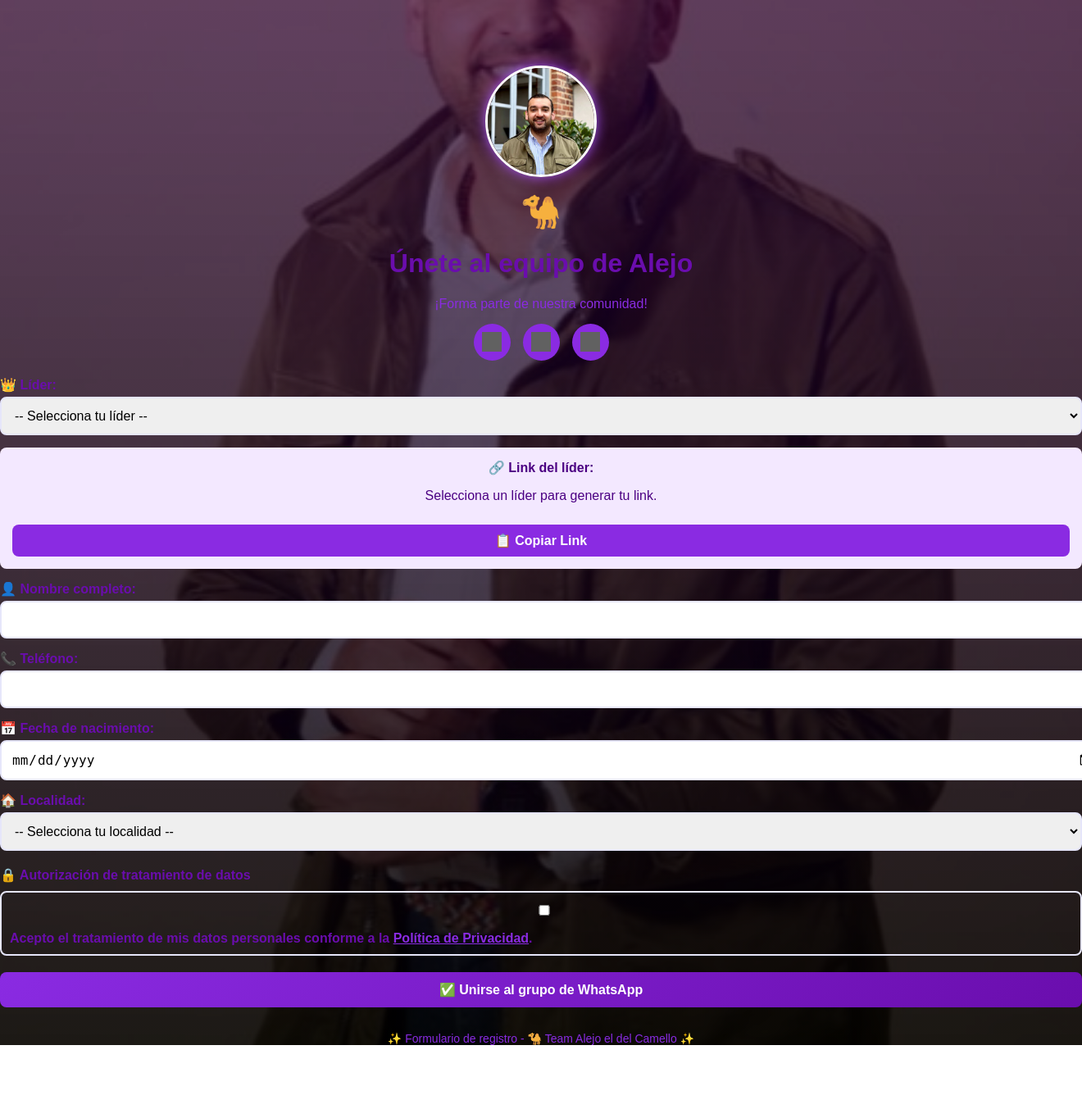
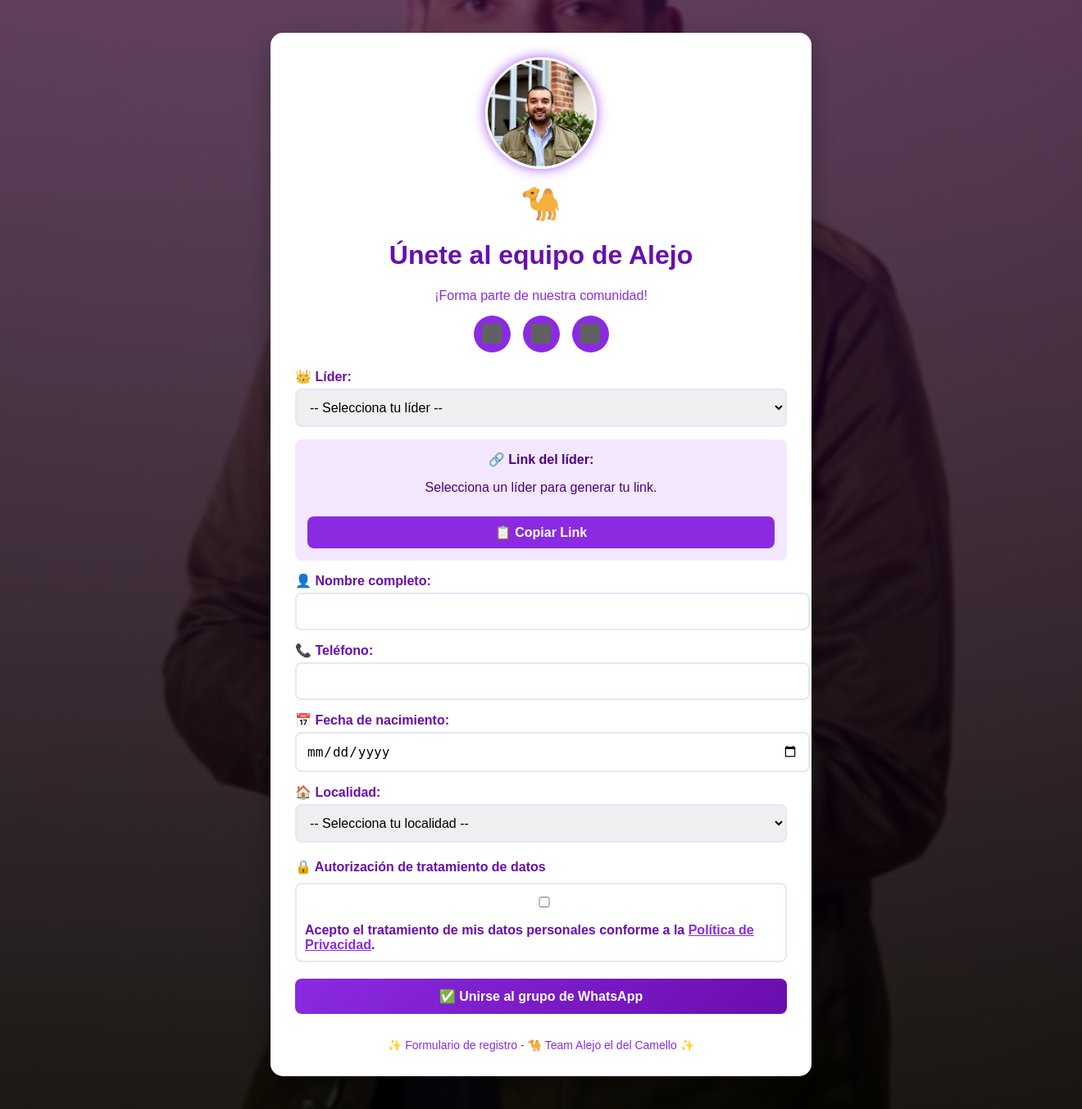
Before and after one commit to dssanche/mi_registro_whatsapp, a Flask app: page / in a window 1320 px wide; the page is wider, and only the part inside the window is pictured. Shown: that part at 82% size. Before the commit the page ends 1275 px from the top of that part, so only its background shows below. Run offline with Flask 3, Linux system fonts and the light colour scheme; grey boxes are pictures that could not be loaded.

Commit message:
Cambio en el fondo

```diff
--- a/templates/registro.html
+++ b/templates/registro.html
@@ -15,8 +15,16 @@
       min-height: 100vh;
       display: flex;
       flex-direction: column;
-  justify-content: space-between;
-  padding-top: 80px; /* 👈 espacio superior añadido */
+      justify-content: space-between;;
+        }
+        .container {
+            max-width: 600px;
+            margin: 40px auto;
+            background: #fff;
+            padding: 30px;
+            border-radius: 15px;
+            box-shadow: 0 10px 30px rgba(0,0,0,0.3);
+            text-align: center;
         }
 
         /* 🟣 Imagen de Alejo */
```
Lines whose indentation alone changed are shown as unchanged.
